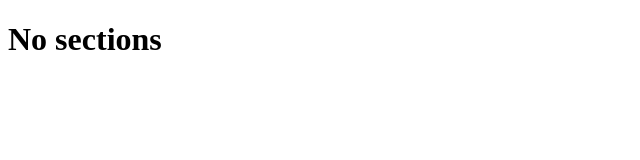
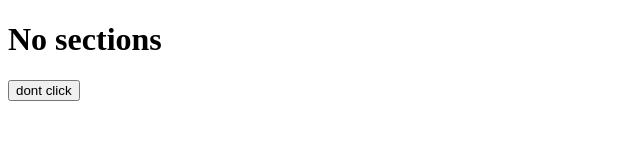
Before and after one commit to revant1/gittest, a plain HTML site: page index.html in a window 1280 px wide. Shown: the whole page, without its empty margins (0-640 px from the left). Drawn offline with Linux system fonts and the light colour scheme.

Commit message:
added change 5

```diff
--- a/index.html
+++ b/index.html
@@ -4,5 +4,6 @@
     </head>
     <body>
        <h1>No sections</h1>
+       <button>dont click</button>
     </body>
 </html>
```
